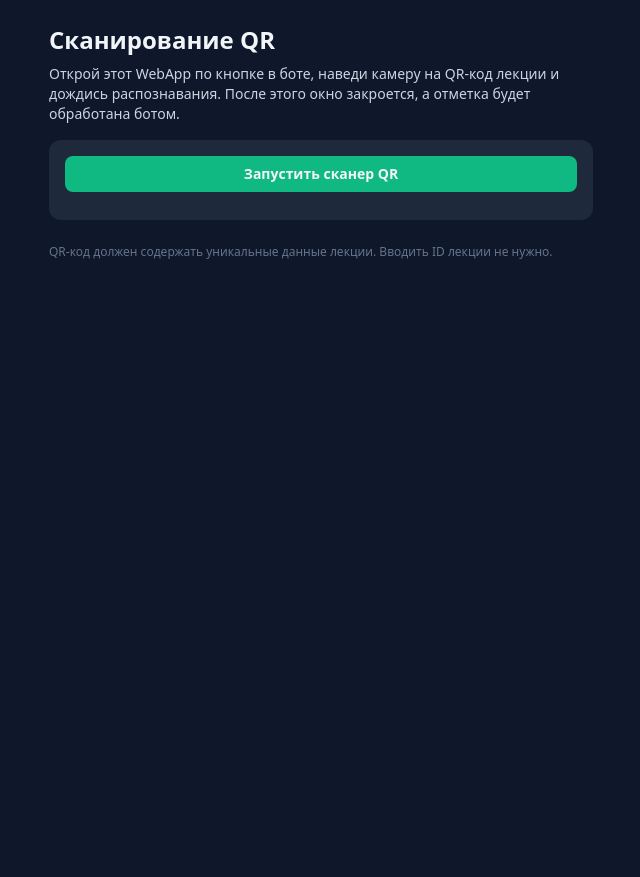
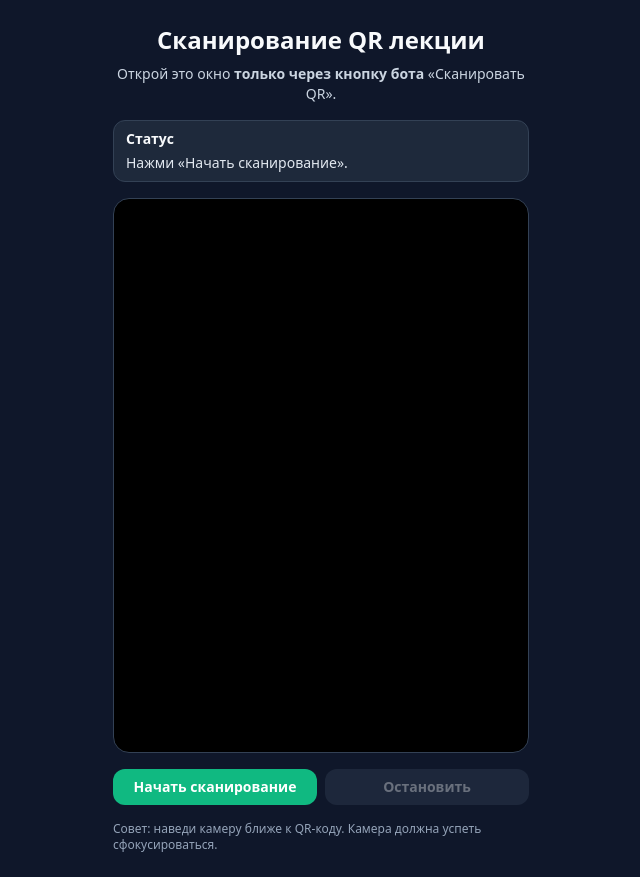
Before and after one commit to nikitasocheykin/attendance-app, a plain HTML site: page index.html in a window 1280 px wide. Shown: the whole page, without its empty margins (319-959 px from the left). Before the commit the page ends 800 px from the top, so only its background shows below. Drawn offline with nearby package versions, Linux system fonts and the light colour scheme; a script that the page names is missing.

Commit message:
Update index.html

```diff
--- a/index.html
+++ b/index.html
@@ -1,65 +1,70 @@
-<!doctype html>
+<!DOCTYPE html>
 <html lang="ru">
 <head>
   <meta charset="UTF-8" />
-    <title>Сканер QR — посещаемость</title>
-    <meta
-      name="viewport"
-      content="width=device-width,initial-scale=1,maximum-scale=5,user-scalable=yes"
-    />
+  <title>Отметка по QR</title>
+  <meta name="viewport" content="width=device-width, initial-scale=1" />
+  <!-- Tailwind через CDN -->
   <script src="https://cdn.tailwindcss.com"></script>
-    <script src="https://telegram.org/js/telegram-web-app.js"></script>
-    <script src="https://cdn.jsdelivr.net/npm/jsqr@1.4.0/dist/jsQR.js"></script>
 </head>
-  <body class="bg-slate-900 text-slate-100">
-    <div class="max-w-xl mx-auto px-4 py-6">
-      <h1 class="text-2xl font-bold mb-2">Сканирование QR</h1>
-      <p class="text-sm text-slate-300 mb-4">
-        Открой этот WebApp по кнопке в боте, наведи камеру на QR-код лекции и
-        дождись распознавания. После этого окно закроется, а отметка будет
-        обработана ботом.
+<body class="bg-slate-900 text-slate-50 min-h-screen">
+  <div class="max-w-md mx-auto px-4 py-6 flex flex-col gap-4">
+    <header class="text-center">
+      <h1 class="text-2xl font-bold mb-2">Сканирование QR лекции</h1>
+      <p class="text-sm text-slate-300">
+        Открой это окно <span class="font-semibold">только через кнопку бота</span> «Сканировать QR».
       </p>
+    </header>
 
-      <div class="bg-slate-800 rounded-xl p-4 space-y-3">
-        <button
-          id="btn-start-qr"
-          class="w-full rounded-lg bg-emerald-500 hover:bg-emerald-600 px-4 py-2 text-sm font-semibold"
-        >
-          Запустить сканер QR
-        </button>
+    <div id="authWarning" class="hidden bg-red-500/20 border border-red-500 text-red-100 text-sm rounded-xl px-3 py-2">
+      WebApp не авторизован. Открой сканер через кнопку в чате с ботом, а не по прямой ссылке.
+    </div>
 
+    <div id="statusBox" class="bg-slate-800 border border-slate-700 rounded-xl px-3 py-2 text-sm">
+      <div class="font-semibold mb-1">Статус</div>
+      <div id="status" class="text-slate-200">Нажми «Начать сканирование».</div>
+    </div>
+
+    <div class="rounded-2xl overflow-hidden border border-slate-700 bg-black aspect-[3/4] flex items-center justify-center">
       <video
-          id="qr-video"
-          class="w-full rounded-lg hidden"
+        id="video"
+        class="w-full h-full object-cover"
         autoplay
         playsinline
       ></video>
-
-        <div
-          id="qr-zoom-container"
-          class="hidden items-center gap-2 text-xs text-slate-300"
-        >
-          <span>Масштаб камеры</span>
-          <input
-            id="qr-zoom-slider"
-            type="range"
-            min="1"
-            max="5"
-            step="0.1"
-            class="flex-1"
-          />
+      <canvas id="canvas" class="hidden"></canvas>
     </div>
 
-        <canvas id="qr-canvas" class="hidden"></canvas>
-        <p id="qr-status" class="text-xs text-slate-400"></p>
+    <div id="resultBox" class="hidden bg-emerald-500/10 border border-emerald-500 rounded-xl px-3 py-2 text-xs break-all">
+      <div class="font-semibold mb-1">Содержимое QR:</div>
+      <div id="qrResult"></div>
     </div>
 
-      <p class="mt-6 text-xs text-slate-500">
-        QR-код должен содержать уникальные данные лекции. Вводить ID лекции не
-        нужно.
+    <div class="flex gap-2">
+      <button
+        id="startBtn"
+        class="flex-1 bg-emerald-500 hover:bg-emerald-600 active:bg-emerald-700 text-white font-semibold py-2 px-4 rounded-xl text-sm transition"
+      >
+        Начать сканирование
+      </button>
+      <button
+        id="stopBtn"
+        class="flex-1 bg-slate-700 hover:bg-slate-600 active:bg-slate-700 text-slate-100 font-semibold py-2 px-4 rounded-xl text-sm transition disabled:opacity-40"
+        disabled
+      >
+        Остановить
+      </button>
+    </div>
+
+    <p class="text-xs text-slate-400">
+      Совет: наведи камеру ближе к QR-коду. Камера должна успеть сфокусироваться.
     </p>
   </div>
 
+  <!-- jsQR для распознавания QR -->
+  <script src="https://cdn.jsdelivr.net/npm/jsqr@1.4.0/dist/jsQR.js"></script>
+  <!-- Telegram WebApp JS (подгружается самим Telegram, но пусть будет импорт) -->
+  <script src="https://telegram.org/js/telegram-web-app.js"></script>
   <script src="./main.js"></script>
 </body>
 </html>
```
Lines whose indentation alone changed are shown as unchanged.
